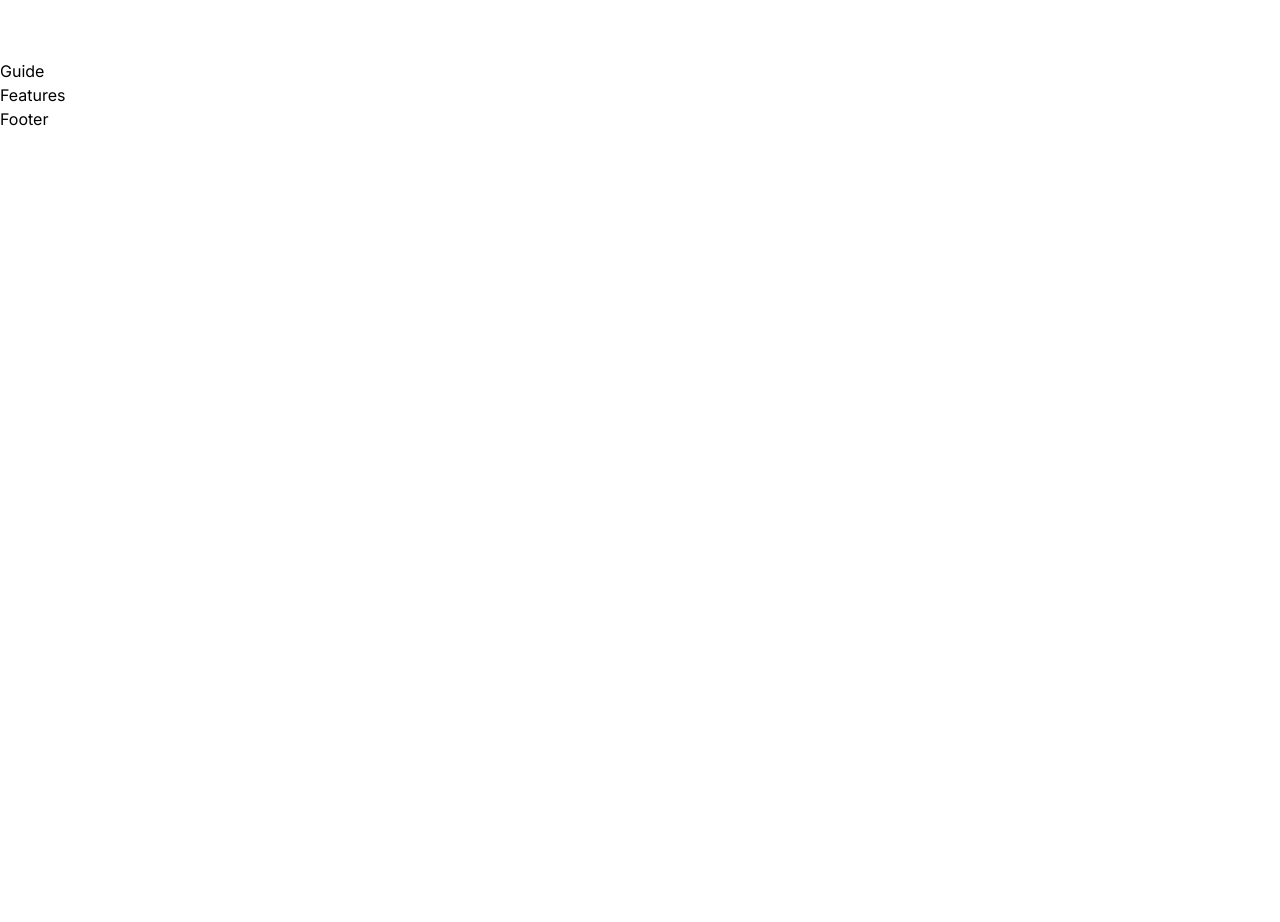
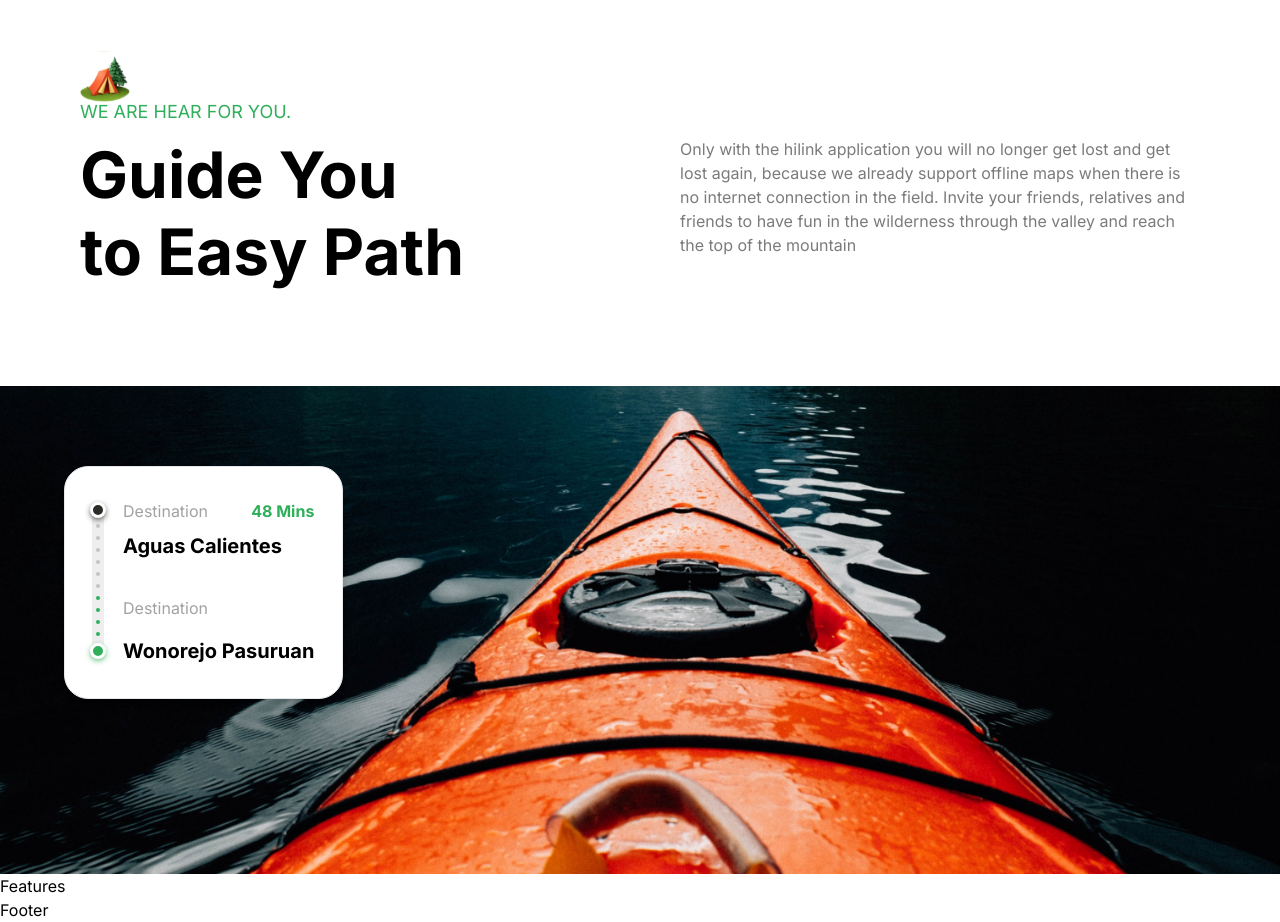
Before and after one commit to jitendrasuthar1998/travel-app-nextjs, a Next.js app: page / in a window 1280 px wide. Shown: the part 1780-2702 px from the top of the page. Before the commit the page ends 1911 px from the top, so only its background shows below. Built offline with nearby package versions, Linux system fonts and the light colour scheme.

Commit message:
completed Guide section

```diff
--- a/components/Camp.tsx
+++ b/components/Camp.tsx
@@ -52,7 +52,7 @@
 
 const Camp = () => {
   return (
-    <section className='border-2 border-green-500 2xl:max-container relative flex flex-col py-10 lg:mb-10 lg:py-20 xl:mb-20'>
+    <section className='2xl:max-container relative flex flex-col py-10 lg:mb-10 lg:py-20 xl:mb-20'>
       <div className='hide-scrollbar flex h-[340px] w-full items-start justify-start gap-8 overflow-auto lg:h-[400px] xl:h-[640px]'>
         <CampSite
           backgroundImg='bg-bg-img-1'
--- a/components/Guide.tsx
+++ b/components/Guide.tsx
@@ -1,9 +1,59 @@
-import React from 'react'
+import Image from 'next/image';
+import React from 'react';
 
 const Guide = () => {
   return (
-    <div>Guide</div>
-  )
-}
+    <section className='flexCenter flex-col'>
+      <div className=' padding-container max-container w-full pb-24'>
+        <Image src='/camp.svg' alt='camp' width={50} height={50} />
+        <p className='uppercase regular-18 -mt-1 mb-3 text-green-50'>
+          We are hear for you.
+        </p>
+        <div className='flex flex-wrap justify-between gap-3'>
+          <h2 className='bold-40 lg:bold-64 xl:max-w-[390px]'>
+            Guide You to Easy Path
+          </h2>
+          <p className='regular-16 text-gray-30 xl:max-w-[520px]'>
+            Only with the hilink application you will no longer get lost and get
+            lost again, because we already support offline maps when there is no
+            internet connection in the field. Invite your friends, relatives and
+            friends to have fun in the wilderness through the valley and reach
+            the top of the mountain
+          </p>
+        </div>
+      </div>
 
-export default Guide
+      <div className='flexCenter max-container relative w-full'>
+        <Image
+          src='/boat.png'
+          alt='boat'
+          width={1440}
+          height={580}
+          className='w-full object-cover object-center 2xl:rounded-5xl'
+        />
+        <div className='absolute flex bg-white py-8 pl-5 pr-7 gap-3 rounded-3xl border shadow-md md:left-[5%] lg:top-20'>
+
+          <Image src="/meter.svg" alt='meter' width={16} height={158} className='h-full w-auto'/>
+
+          <div className='flexBetween flex-col'>
+            <div className='flex w-full flex-col'>
+              <div className='flexBetween w-full'>
+                <p className='regular-16 text-gray-20'>Destination</p>
+                <p className='bold-16 text-green-50'>48 Mins</p>
+              </div>
+              <p className='bold-20 mt-2'>Aguas Calientes</p>
+            </div>
+
+            <div className='flex w-full flex-col'>
+                <p className='regular-16 text-gray-20'>Destination</p>
+                <h4 className='bold-20 mt-2 whitespace-nowrap'></h4>
+              <p className='bold-20 mt-2'>Wonorejo Pasuruan</p>
+            </div>
+          </div>
+        </div>
+      </div>
+    </section>
+  );
+};
+
+export default Guide;
--- a/components/Hero.tsx
+++ b/components/Hero.tsx
@@ -4,7 +4,7 @@
 
 const Hero = () => {
   return (
-    <section className='max-container padding-container border-2 border-red-500 flex flex-col gap-20 py-10 pb-32 lg:py-20 md:gap-28 xl:flex-row'>
+    <section className='max-container padding-container flex flex-col gap-20 py-10 pb-32 lg:py-20 md:gap-28 xl:flex-row'>
       <div className='hero-map' />
       <div className='relative z-20 flex flex-1 flex-col xl:w-1/2'>
         <Image
@@ -54,7 +54,7 @@
           />
         </div>
       </div>
-      <div className='relative flex flex-1 items-start border-2 border-blue-500'>
+      <div className='relative flex flex-1 items-start '>
         <div className='relative z-20 w-[268px] flex-col gap-8 rounded-3xl bg-green-90 px-7 py-8'>
           <div className='flex flex-col'>
             <div className='flexBetween'>
```
